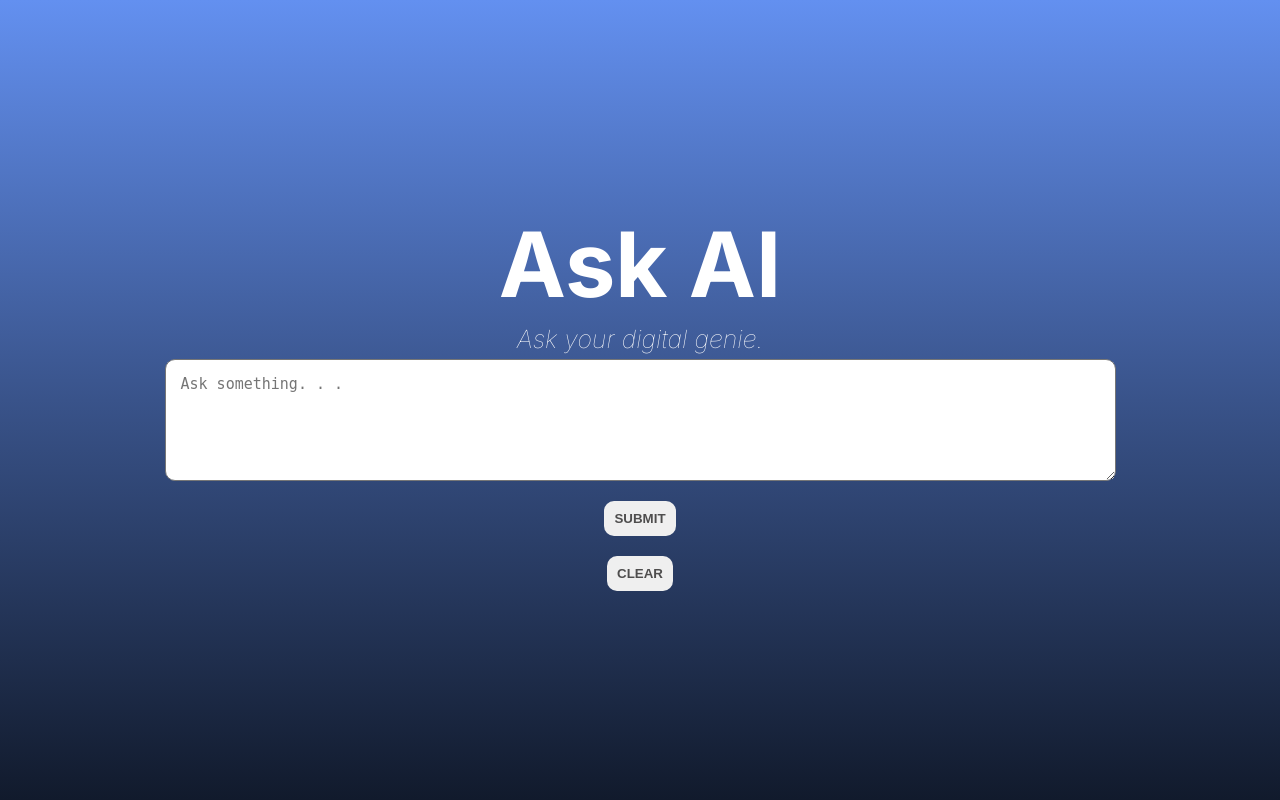
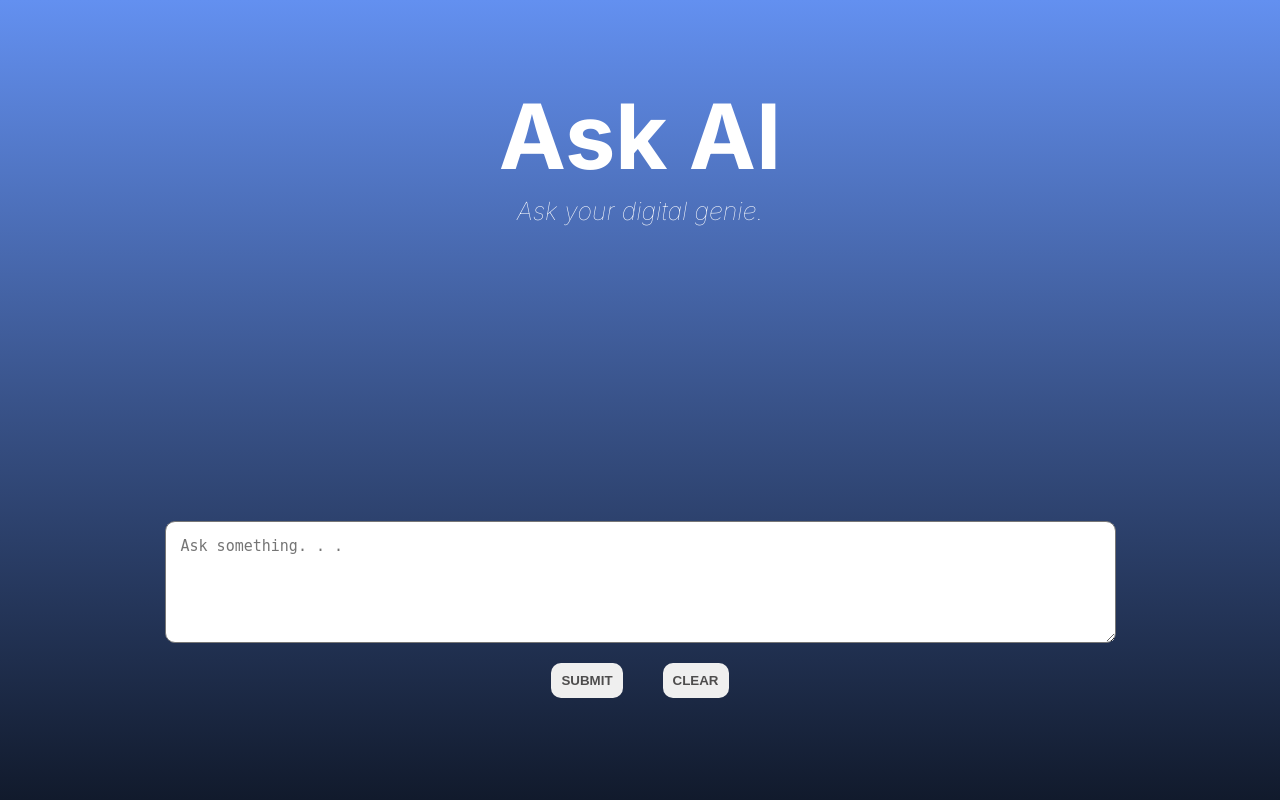
Before and after one commit to AlyssaSantos002/CPAN226-final-project, a Django app: page / in a window 1280 px wide. Run offline with Django 5.2, Linux system fonts and the light colour scheme.

Commit message:
did some styling

```diff
--- a/final_project/ask_ai/static/ask_ai/css/style.css
+++ b/final_project/ask_ai/static/ask_ai/css/style.css
@@ -38,11 +38,21 @@ form button{
     color: #4E4D4D;
     font-weight: 600;
     padding: 10px 10px;
-    margin-top: 20px;
+    margin: 20px;
     border-radius: 10px;
     border: none;
 }
 
+form button:hover{
+    background-color: #4E4D4D;
+    color: white;
+    outline: 1px solid white;
+}
+
+form .btn{
+    display: flex;
+    flex-display: row;
+}
 form textarea{
     padding: 15px 15px;
     font-size: 15px;
@@ -50,11 +60,19 @@ form textarea{
 }
 
 
-.response{
-    color: white;
-    font-weight: 200;
-    text-align: centre;
-    max-height: 300px;
-    max-width: 850px;
-    overflow-y: auto;
+
+.response-container {
+  height: 250px;
+  width: 840px;
+  display: flex;
+  flex-direction: column;
+  justify-content: flex-end;
+  margin: 20px 0;
 }
+
+.response {
+  padding: 10px;
+  color: white;
+  font-weight: 200;
+  line-height: 1.5;
+}
--- a/final_project/ask_ai/templates/home.html
+++ b/final_project/ask_ai/templates/home.html
@@ -16,9 +16,10 @@
         <p>Ask your digital genie.</p>
     </div>
 
-    <div class="response">
-        {{ response_text }}
+    <div class="response-container">
+        <div class="response">{{response_text}}</div>
     </div>
+
 
     <form method="POST" action="">
         {% csrf_token %}
@@ -28,8 +29,11 @@
                   rows="5" cols="100"
                   placeholder="Ask something. . ."
                   required></textarea>
-        <button type="submit">SUBMIT</button>
-        <button type="submit">CLEAR</button>
+        <div class="btn">
+            <button type="submit">SUBMIT</button>
+            <button type="submit">CLEAR</button>
+        </div>
+
     </form>
 
 </div>
```
